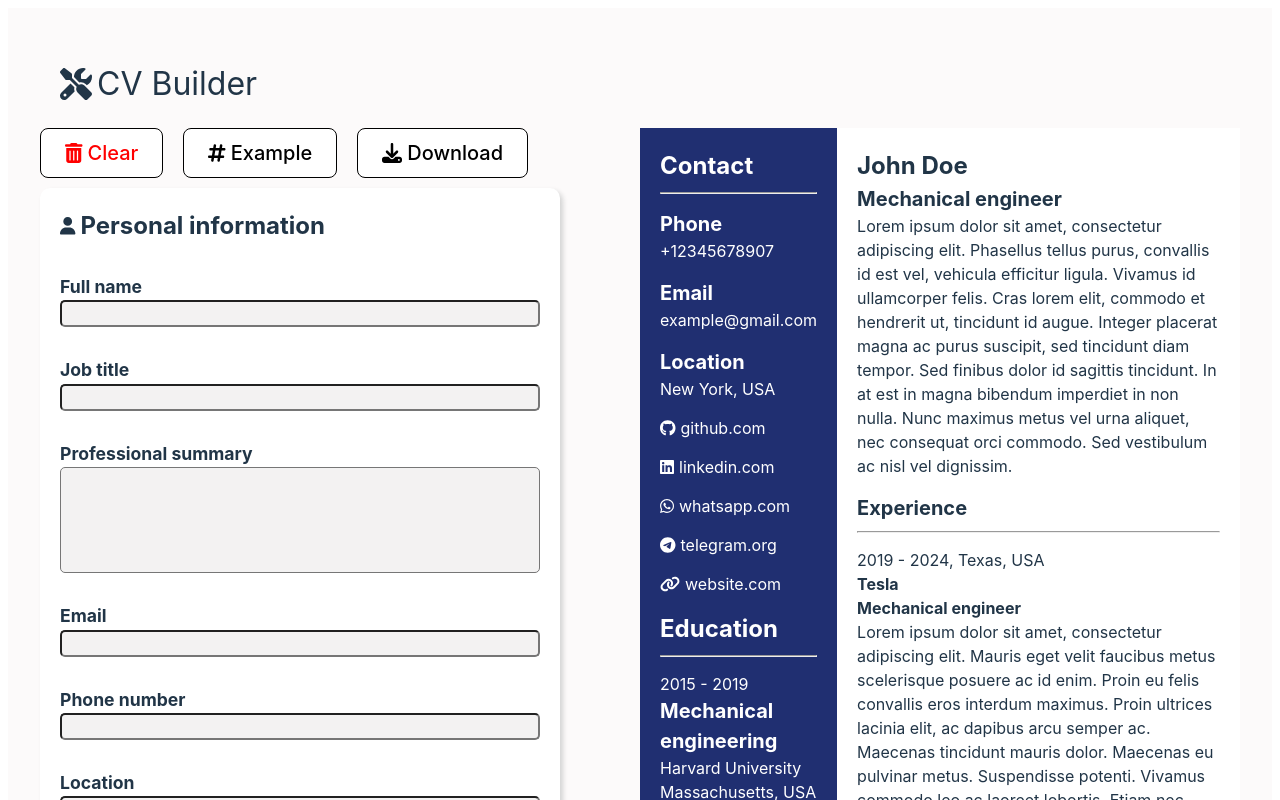
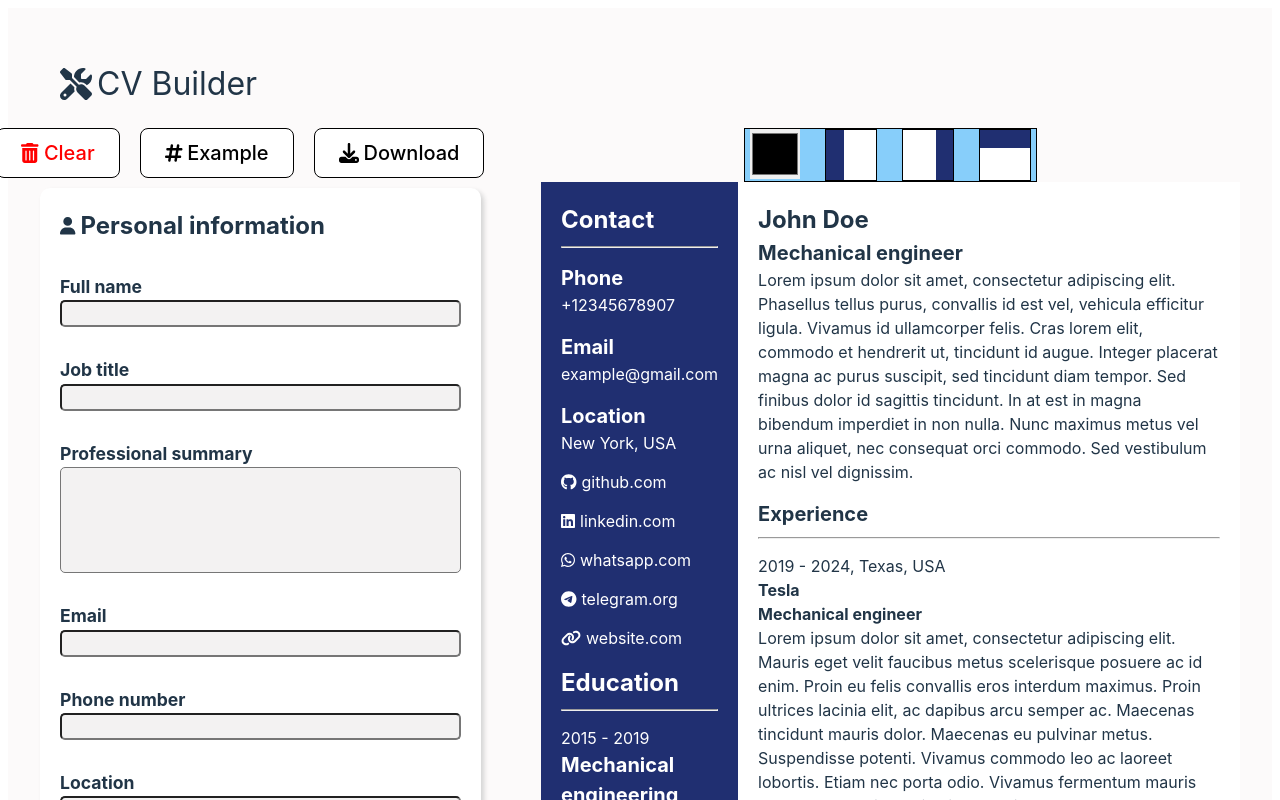
Before and after one commit to Anubisworkingexperience/CV-App, a React (Vite) app: page / in a window 1280 px wide. Shown: the top 800 px of the page. Built offline with nearby package versions, Linux system fonts and the light colour scheme.

Commit message:
Add layout icons, change contact side color

```diff
--- a/src/components/Components.jsx
+++ b/src/components/Components.jsx
@@ -91,6 +91,27 @@ function DownloadPdfButton({pdfRef}) {
   )
 }
 
+function CustomizeButton({onChange}) {
+  return (
+    <div className="customize">
+      <input type="color" name="customize-color" id="customize-color" onChange={onChange}/>
+      <div className="left-layout customize-icon">
+          <div className="layout-contact"></div>
+          <div className="layout-preview"></div>
+      </div>
+      <div className="right-layout customize-icon">
+          <div className="layout-preview"></div>
+          <div className="layout-contact"></div>
+      </div>
+      <div className="top-layout customize-icon">
+          <div className="layout-contact"></div>
+          <div className="layout-preview"></div>
+      </div>
+
+    </div>
+  )
+}
+
 export function ShowContent({className, contentComponent: ContentComponent, label}) {
   const [show, setShow] = useState(false);
 
@@ -123,6 +144,8 @@ export function FormInputsContent() {
   const [showTelegram, setShowTelegram] = useState(true);
   const [showWebsite, setShowWebsite] = useState(true);
   const [educationCounter, setEducationCounter] = useState(1);
+
+  const [contactColor, setContactColor] = useState('rgb(32, 47, 113)');
 
   const [person, setPerson] = useState({
     fullName: 'John Doe',
@@ -213,6 +236,10 @@ export function FormInputsContent() {
     })
   }
 
+  function changeContactInfoColor(e) {
+    setContactColor(e.target.value);
+  }
+
   return (
     <div className='app'>
       <section className="edit-side">
@@ -230,10 +257,13 @@ export function FormInputsContent() {
         setEducationCounter={setEducationCounter}/>
         <ExperienceComponent person={person} setPerson={setPerson}/>
       </section>
+      <div className="preview-container">
+        <CustomizeButton onChange={changeContactInfoColor}/>
         <PreviewComponent person={person} show={show} separators={separators}
         educationCounter={educationCounter} pdfRef={pdfRef} showGithub={showGithub}
         showLinkedIn={showLinkedIn} showWhatsapp={showWhatsapp} showTelegram={showTelegram}
-      showWebsite={showWebsite}/>
+        showWebsite={showWebsite} contactColor={contactColor}/>
+      </div>
     </div>
   )
 }
--- a/src/components/Preview.jsx
+++ b/src/components/Preview.jsx
@@ -5,12 +5,13 @@ import { faLink} from '@fortawesome/free-solid-svg-icons'
 import { EducationComponent } from './Education'
 
 export function PreviewComponent({person, show, separators, educationCounter, pdfRef,
-showGithub, showLinkedIn, showTelegram, showWhatsapp, showWebsite}) {
+showGithub, showLinkedIn, showTelegram, showWhatsapp, showWebsite, contactColor}) {
   return (
     <section className="preview-content" ref={pdfRef}>
       <ContactInfo person={person} show={show} separators={separators}
       educationCounter={educationCounter} showGithub={showGithub} showLinkedIn={showLinkedIn}
-      showWhatsapp={showWhatsapp} showTelegram={showTelegram} showWebsite={showWebsite}/>
+      showWhatsapp={showWhatsapp} showTelegram={showTelegram} showWebsite={showWebsite}
+      contactColor={contactColor}/>
       <PreviewInfo person={person} show={show} separators={separators} />
     </section>
   )
@@ -35,9 +36,9 @@ export function PreviewInfo({person, show, separators}) {
 
 
 export function ContactInfo({person, separators, showGithub, showLinkedIn,
-showWhatsapp, showTelegram, showWebsite, educationCounter}) {
+showWhatsapp, showTelegram, showWebsite, educationCounter, contactColor}) {
   return (
-    <div className="contact-info">
+    <div className="contact-info" style={{backgroundColor: contactColor}}>
         <>
         <h1>Contact</h1>
         <hr />
--- a/src/index.css
+++ b/src/index.css
@@ -33,9 +33,7 @@ a:hover {
   will-change: filter;
   transition: filter 300ms;
 }
-.logo:hover {
-  filter: drop-shadow(0 0 2em #646cffaa);
-}
+
 
 
 body {
--- a/src/styles/misc.css
+++ b/src/styles/misc.css
@@ -7,25 +7,21 @@
   margin: 20px;
 }
 
-.logo:hover{
-  transform: scale(1.1);
-}
-
 .clearButton {
   color: red;
 }
 
 .action-buttons {
   display: flex;
-  width: 50%;
+  width: 80%;
   gap: 20px;
+  justify-content: center;
 }
 
 .clearButton, .exampleButton, .downloadButton {
   text-align: center;
   background-color: #fff;
   min-width: max-content;
-  width: 10%;
   flex: 1;
   font-size: 1.25rem;
 }
@@ -37,3 +33,51 @@
 .exampleButton, .clearButton, .downloadButton {
   margin-bottom: 10px;
 }
+
+.customize {
+  display: flex;
+  gap: 25px;
+  background-color: lightskyblue;
+  padding-left: 5px;
+  padding-right: 5px;
+  border: 1px solid black;
+}
+
+.customize > input {
+  border: none;
+  width: 50px;
+  height: 50px;
+  border: none;
+  padding: 0;
+}
+
+.left-layout, .right-layout, .top-layout {
+  display: flex;
+  width: 50px;
+  height: 50px;
+  background-color: #fff;
+  border: 1px solid black;
+}
+
+.top-layout {
+  flex-direction: column;
+}
+
+.layout-contact {
+  background-color: rgb(32, 47, 113);
+  flex: 0 0 35%;
+}
+
+.layout-preview {
+  flex: 0 0 65%;
+}
+
+.customize-icon:hover, #customize-color:hover {
+  cursor: pointer;
+}
+
+.preview-container {
+  display: flex;
+  flex-direction: column;
+  align-items: center;
+}
```
Lines whose indentation alone changed are shown as unchanged.
